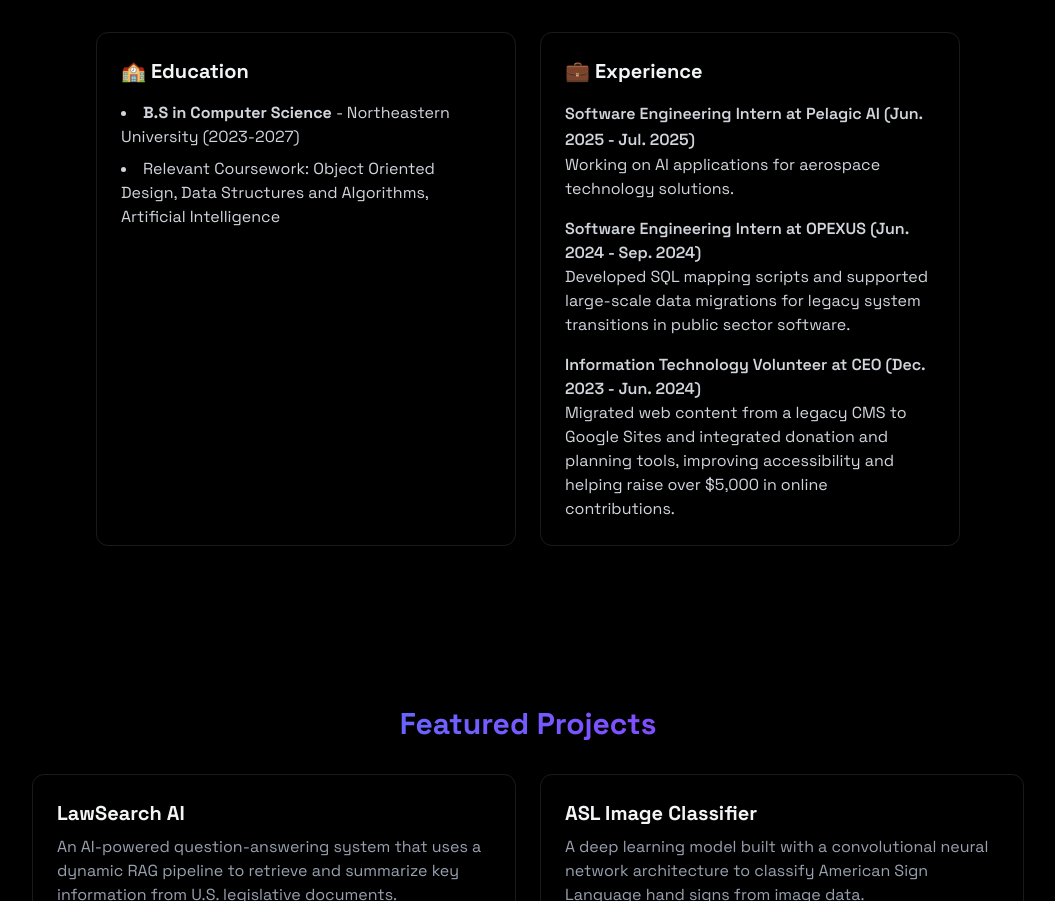
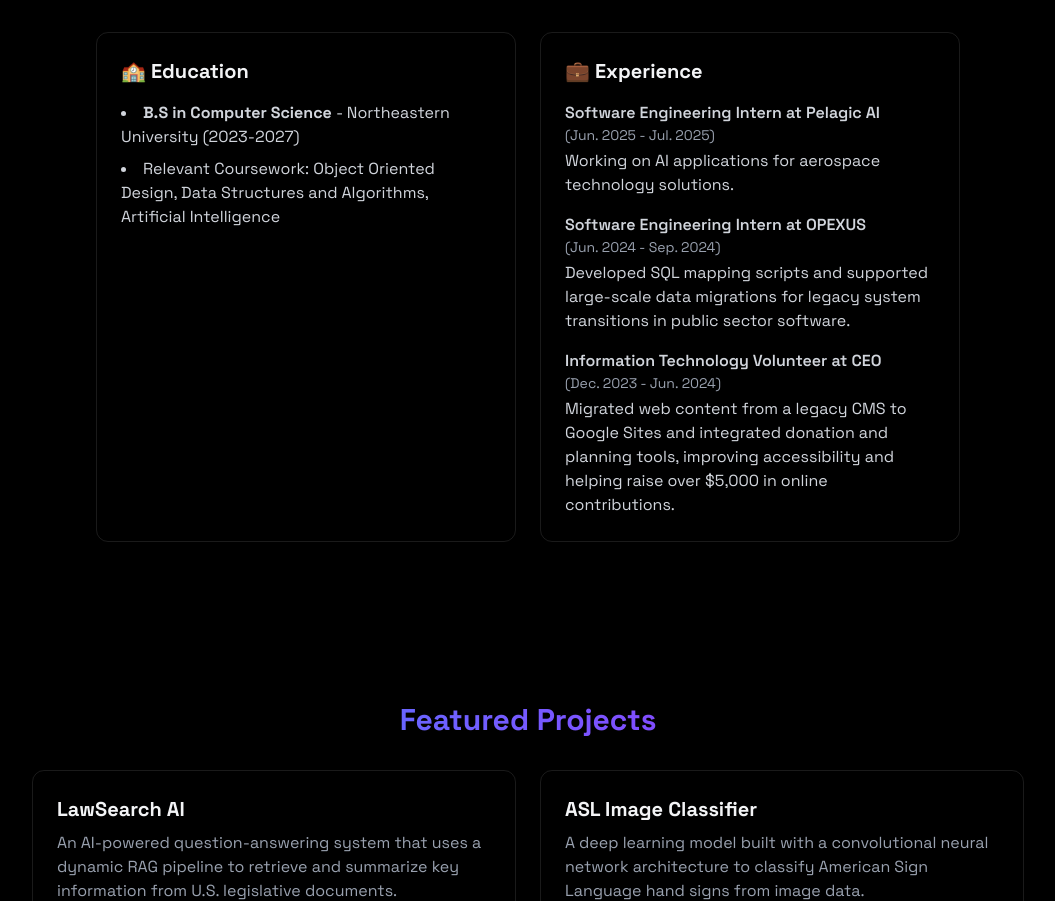
Before and after one commit to RMahshie/ryan-mahshie-portfolio, a React (Vite) app: page / in a window 1280 px wide. Shown: the part 1554-2455 px from the top of the page, without its empty margins (112-1167 px from the left). Built offline with nearby package versions, Linux system fonts and the light colour scheme; no server answers.

Commit message:
newline for dates

```diff
--- a/src/components/sections/About.jsx
+++ b/src/components/sections/About.jsx
@@ -108,18 +108,21 @@ export const About = () => {
                         </h3>
                         <div className="space-y-4 text-gray-300">
                             <div>
-                                <h4 className="font-semibold text-sm sm:text-base leading-relaxed"> Software Engineering Intern at Pelagic AI (Jun. 2025 - Jul. 2025)</h4>
+                                <h4 className="font-semibold"> Software Engineering Intern at Pelagic AI</h4>
+                                <p className="text-sm text-gray-400 mb-1">(Jun. 2025 - Jul. 2025)</p>
                                 <p> Working on AI applications for aerospace technology solutions.</p>
                             </div>
 
                             <div>
-                                <h4 className="font-semibold"> Software Engineering Intern at OPEXUS (Jun. 2024 - Sep. 2024)</h4>
+                                <h4 className="font-semibold"> Software Engineering Intern at OPEXUS</h4>
+                                <p className="text-sm text-gray-400 mb-1">(Jun. 2024 - Sep. 2024)</p>
                                 <p> Developed SQL mapping scripts and supported large-scale data migrations
                                     for legacy system transitions in public sector software.</p>
                             </div>
 
                             <div>
-                                <h4 className="font-semibold"> Information Technology Volunteer at CEO (Dec. 2023 - Jun. 2024)</h4>
+                                <h4 className="font-semibold"> Information Technology Volunteer at CEO</h4>
+                                <p className="text-sm text-gray-400 mb-1">(Dec. 2023 - Jun. 2024)</p>
                                 <p>
                                 Migrated web content from a legacy CMS to Google Sites and integrated donation
                                 and planning tools, improving accessibility and helping raise over $5,000 in online contributions.
```
